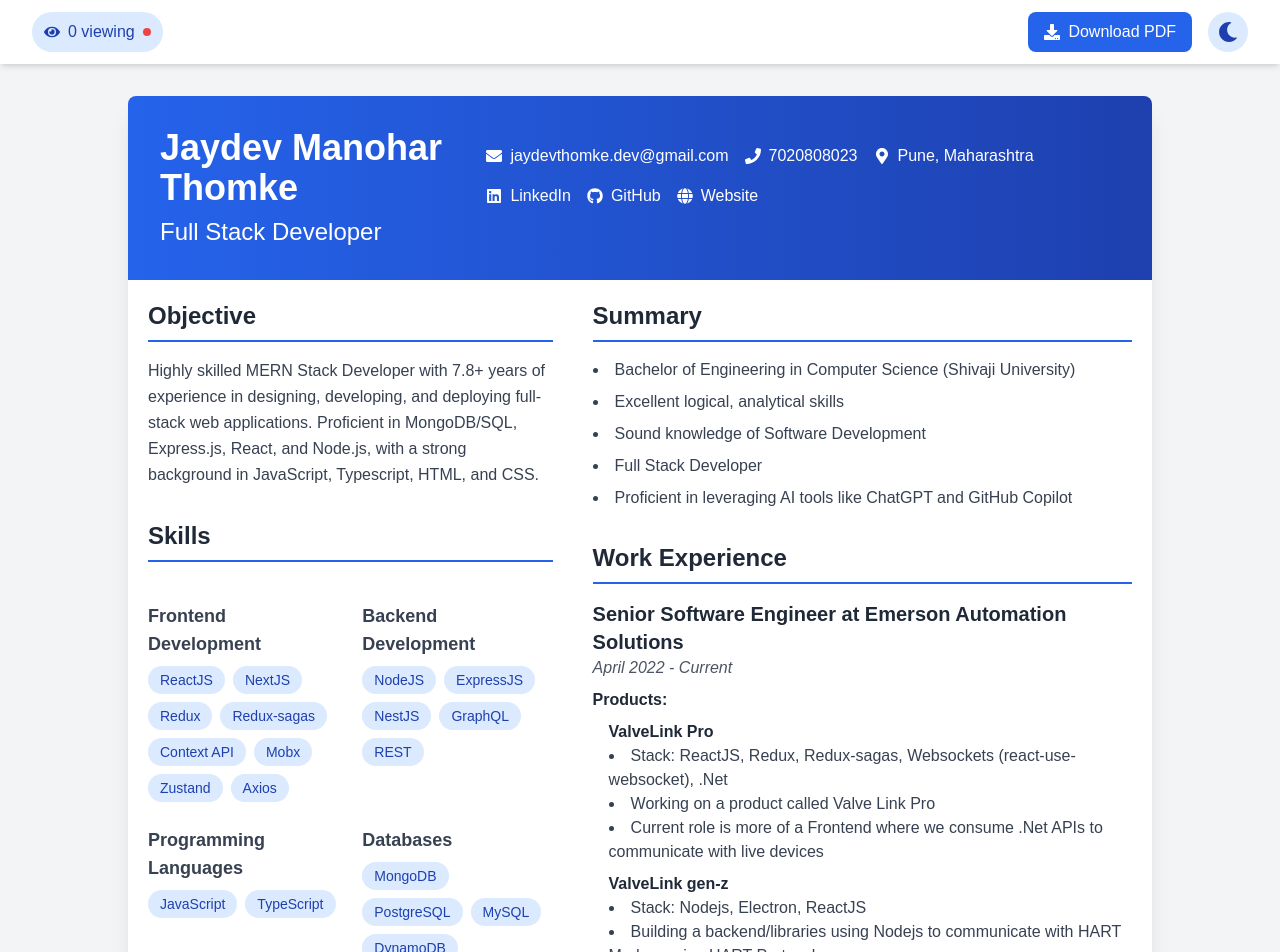
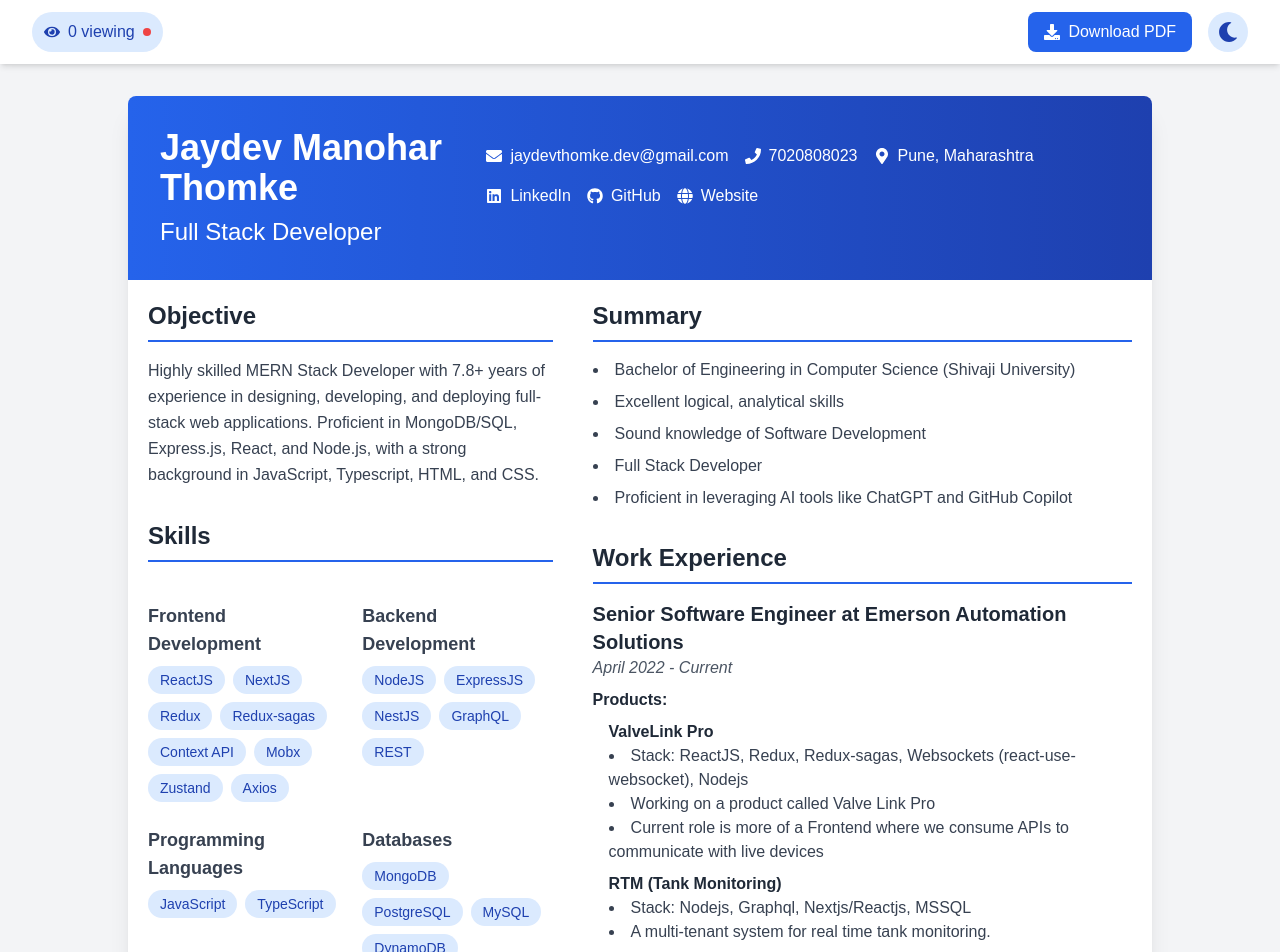
Before and after one commit to jaydev25/resume, a Next.js app: page / in a window 1280 px wide. Shown: the top 952 px of the page. Built offline with nearby package versions, Linux system fonts and the light colour scheme; no server answers.

Commit message:
update resume

```diff
--- a/src/app/page.tsx
+++ b/src/app/page.tsx
@@ -57,8 +57,8 @@ const skillCategories = {
 export default function Home() {
   const downloadPDF = () => {
     const link = document.createElement("a");
-    link.href = "/resume/resume_pdf.pdf";
-    link.download = "jaydev-thomke-resume.pdf";
+    link.href = "/resume/resume.pdf";
+    link.download = "Jaydev_Thomke_Resume.pdf";
     document.body.appendChild(link);
     link.click();
     document.body.removeChild(link);
@@ -293,23 +293,20 @@ export default function Home() {
                       <ul className="list-disc list-inside text-gray-700 dark:text-gray-300">
                         <li>
                           Stack: ReactJS, Redux, Redux-sagas, Websockets
-                          (react-use-websocket), .Net
+                          (react-use-websocket), Nodejs
                         </li>
                         <li>Working on a product called Valve Link Pro</li>
                         <li>
-                          Current role is more of a Frontend where we consume
-                          .Net APIs to communicate with live devices
+                          Current role is more of a Frontend where we consume APIs to communicate with live devices
                         </li>
                       </ul>
-
                       <h5 className="font-semibold mt-2 text-gray-800 dark:text-white">
-                        ValveLink gen-z
+                        RTM (Tank Monitoring)
                       </h5>
                       <ul className="list-disc list-inside text-gray-700 dark:text-gray-300">
-                        <li>Stack: Nodejs, Electron, ReactJS</li>
+                        <li>Stack: Nodejs, Graphql, Nextjs/Reactjs, MSSQL</li>
                         <li>
-                          Building a backend/libraries using Nodejs to
-                          communicate with HART Modem using HART Protocol
+                          A multi-tenant system for real time tank monitoring.
                         </li>
                       </ul>
                     </div>
```
Also changed, not shown: 2 other files (tests, documents, lock files or other folders).
